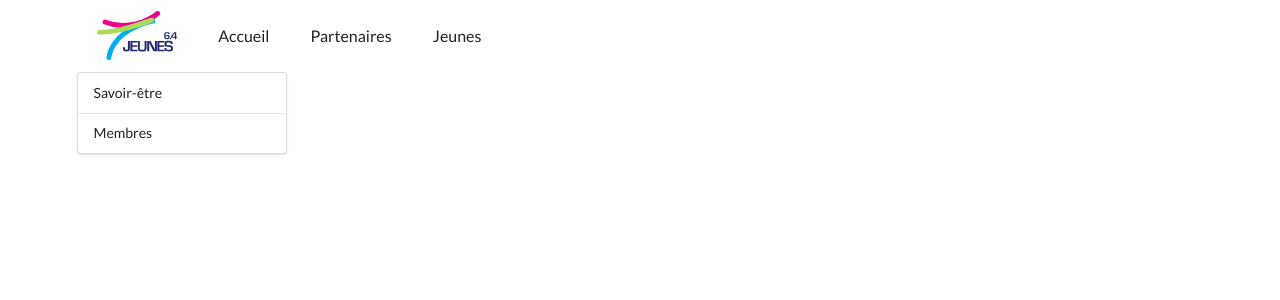
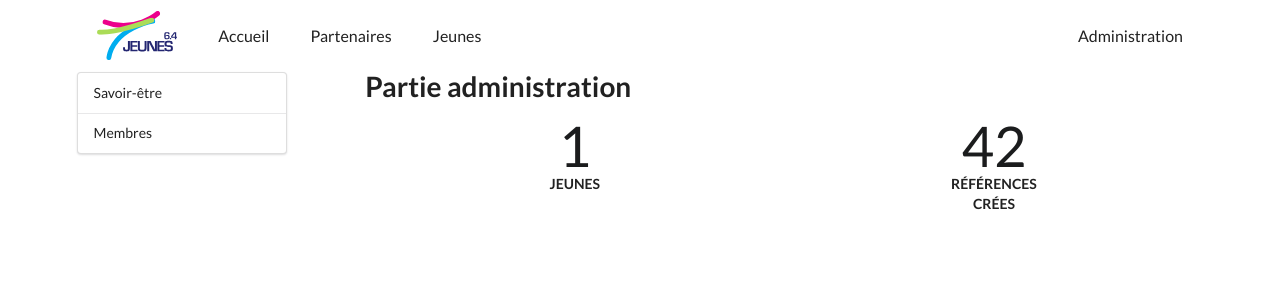
Before and after one commit to marianner96/Projet-Jeune, a CodeIgniter app: page /database/index.php/admin in a window 1280 px wide. Shown: the top 300 px of the page. Run offline with CodeIgniter, Linux system fonts and the light colour scheme; data comes from the database, SQL or seed files in the repository.

Commit message:
Debut overview admin
Fix typo Users_model
Test right menu

```diff
--- a/application/controllers/Admin.php
+++ b/application/controllers/Admin.php
@@ -16,6 +16,7 @@ class Admin extends CI_Controller {
   public function index(){
     $data['title'] = 'Administratioin';
     $data['content'] = 'index';
+    $data['users_count'] = $this->users_model->countUsers();
     $this->load->view('templates/head', $data);
     $this->load->view('templates/admin', $data);
     $this->load->view('templates/foot');
--- a/application/models/Users_model.php
+++ b/application/models/Users_model.php
@@ -43,7 +43,7 @@
         return false;
       }
     }
-    public function is_logger(){
+    public function is_logged(){
       return $this->session->has_userdata('logged_in');
     }
     public function is_admin(){
@@ -69,5 +69,9 @@
       $this->db->update('jeune');
       return array('affectedRows' => $this->db->affected_rows());
     }
+
+    public function countUsers(){
+      return $this->db->count_all_results('jeune');
+    }
   }
 ?>
--- a/application/views/admin/index.php
+++ b/application/views/admin/index.php
@@ -0,0 +1,21 @@
+<h1 class="ui header">
+  Partie administration
+</h1>
+<div class="ui two statistics">
+  <div class="statistic">
+    <div class="value">
+      <?php echo $users_count; ?>
+    </div>
+    <div class="label">
+      Jeunes
+    </div>
+  </div>
+  <div class="statistic">
+    <div class="value">
+      42
+    </div>
+    <div class="label">
+      Références <br> crées
+    </div>
+  </div>
+</div>
--- a/application/views/templates/head.php
+++ b/application/views/templates/head.php
@@ -33,6 +33,8 @@
         <a class="item pink <?php echo !empty($menu) && $menu == 'jeune' ? 'active' : '' ?>" href="<?php echo site_url('jeune') ?>">
           Jeunes
         </a>
+        <div class="right menu">
+          <a class="item <?php echo !empty($menu) && $menu == 'admin' ? 'active' : '' ?>" href="<?php echo site_url('admin') ?>">Administration</a>
       </div>
     </nav>
   </header>
```
